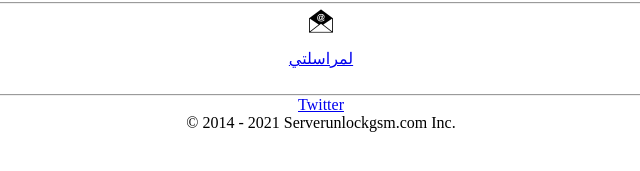
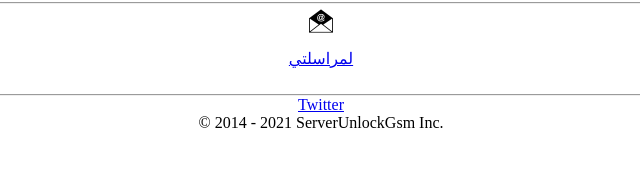
Before and after one commit to devgsm/cydia, a plain HTML site: page index.html in a window 1280 px wide. Shown: the part 313-484 px from the top of the page, 319-959 px from the left. Drawn offline with Linux system fonts and the light colour scheme.

Commit message:
Update index.html

```diff
--- a/index.html
+++ b/index.html
@@ -49,7 +49,7 @@
 
 
 
-<footer> &copy; 2014 - 2021 Serverunlockgsm.com Inc.
+<footer> &copy; 2014 - 2021 ServerUnlockGsm Inc.
 
 
 
```
